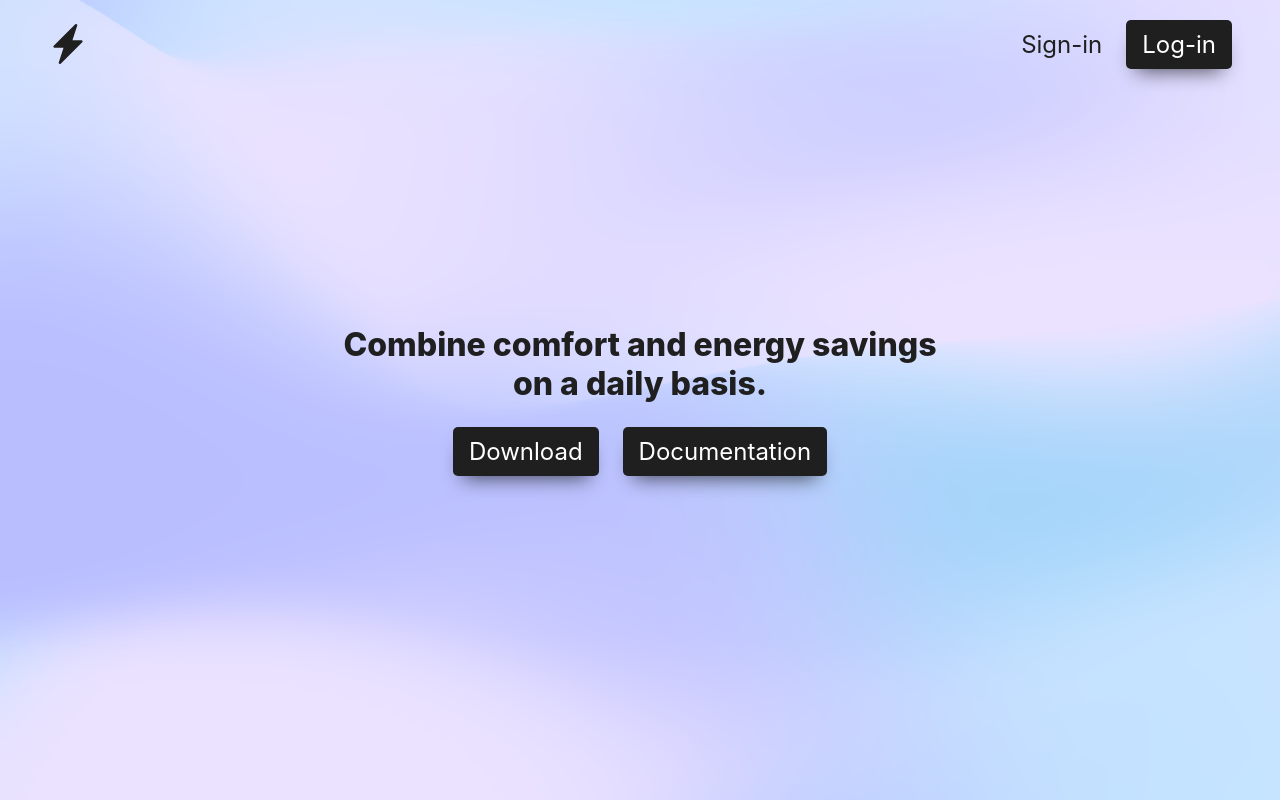
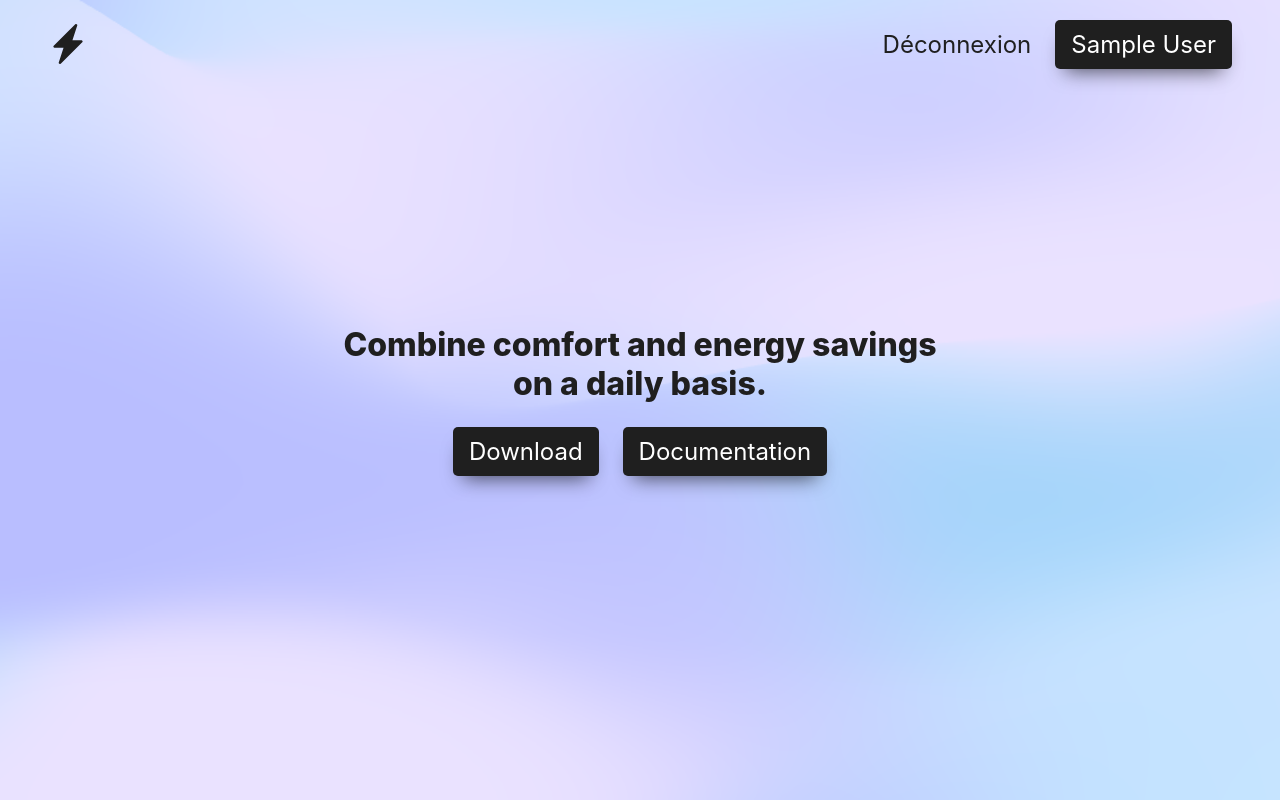
Before and after one commit to Lorenzo-Tr/HotHotHot-MVC, a PHP site: page /home in a window 1280 px wide. Run offline with PHP 8.4, Linux system fonts and the light colour scheme; the visitor is signed in with stand-in values (Sample User, id 1); style sheets or scripts are compiled from the project's sources.

Commit message:
login&logout fonctionnel

```diff
--- a/kernel/Providers/Controller.php
+++ b/kernel/Providers/Controller.php
@@ -2,7 +2,7 @@
 
 class Controller{
   public function redirect($url, $data = []){
-      header('Location: http://'. $_SERVER['HTTP_HOST'] . '/' . ucfirst($url));
+      header('Location: http://' . $_SERVER['HTTP_HOST'] . '/' . ucfirst($url));
       exit();
   }
 }
--- a/resources/views/home.php
+++ b/resources/views/home.php
@@ -1,6 +1,7 @@
 <?php extend('template/home')?>
 
-<?php startSection('content')?>
+<?php startSection('content');
+session_start();?>
 <nav class="navbar">
     <a href="/" class="logo">
         <svg class="logo" viewBox="0 0 19 26" xmlns="http://www.w3.org/2000/svg">
@@ -8,10 +9,21 @@
                   fill="currentColor"/>
         </svg>
     </a>
-    <ul class="nav-links">
+    <?php
+        if (isset($_SESSION["id"])) {
+            echo '    <ul class="nav-links">
+        <li class="nav-item "><a href="login/logout">Déconnexion</a></li>
+        <li class="nav-item"><a class="button" href="#">'.$_SESSION["prenom"].'</a></li>
+    </ul>';
+        }
+        else
+            echo '    <ul class="nav-links">
         <li class="nav-item "><a href="#">Sign-in</a></li>
-        <li class="nav-item"><a class="button" href="#">Log-in</a></li>
-    </ul>
+        <li class="nav-item"><a class="button" href="login">Log-in</a></li>
+    </ul>';
+
+    ?>
+
 </nav>
 <section class="wrapper">
     <div class="content">
--- a/routes/routing.php
+++ b/routes/routing.php
@@ -12,7 +12,6 @@ class Routing{
     $this->controller = empty($this->route[0]) ? 'Home' : ucfirst($this->route[0]);
     $this->methode = empty($this->route[1]) ? 'index' : $this->route[1];
     $this->data = empty($this->route[2]) ? null : $this->route[2];
-
     if(class_exists($this->controller) && method_exists($this->controller, $this->methode)){
         call_user_func_array([new $this->controller, $this->methode], [$this->data]);
     }
```
